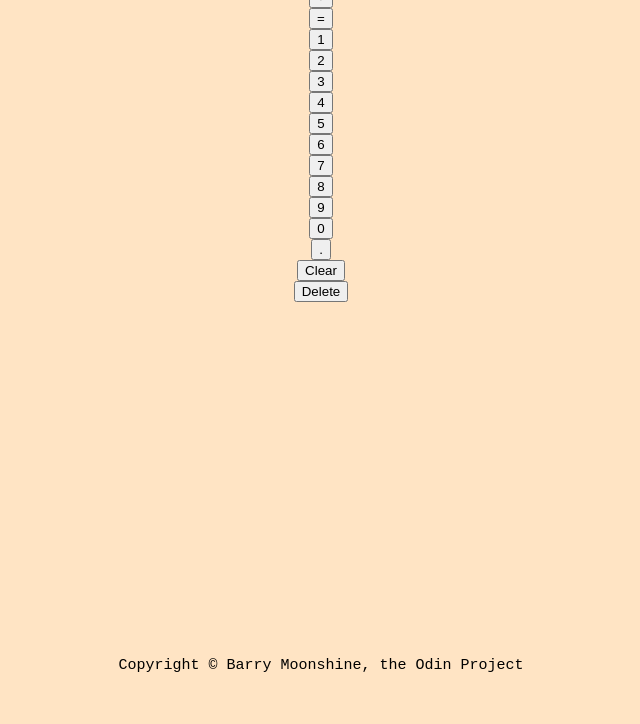
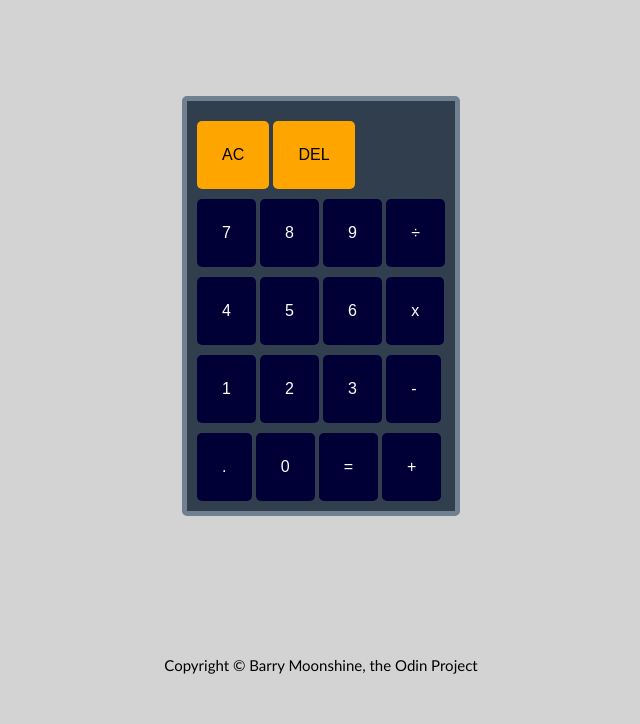
Before and after one commit to Barrymoonshine/calculator, a plain HTML site: page index.html in a window 1280 px wide. Shown: the part 76-800 px from the top of the page, without its empty margins (319-959 px from the left). Drawn offline with Linux system fonts and the light colour scheme.

Commit message:
Further styling applied to calculator, calculator screen displaying bug to resolve

```diff
--- a/index.html
+++ b/index.html
@@ -8,25 +8,40 @@
     <link rel="stylesheet" href="style.css">
 </head>
 <body>
-    <button id="add" class="opBtns">+</button>
-    <button id="subtract" class="opBtns">-</button>
+<h1>i-Calc</h1>
+<div id="bigContainer">
+    <div id="calcContainer">
+        <div id="displayContainer"></div>
+        <div class="rowOne">
+            <button id="clear" class="opBtns">AC</button>
+            <button id="delete" class="opBtns">DEL</button>
+        </div>
+        <div class="rowTwo">
+            <button id="7" class="numBtns">7</button>
+            <button id="8" class="numBtns">8</button>
+            <button id="9" class="numBtns">9</button>
+            <button id="divide" class="opBtns">÷</button>
+        </div>
+        <div class="rowThree">
+            <button id="4" class="numBtns">4</button>
+            <button id="5" class="numBtns">5</button>
+            <button id="6" class="numBtns">6</button>
             <button id="multiply" class="opBtns">x</button>
-    <button id="divide" class="opBtns">÷</button>
-    <button id="equals" class="opBtns">=</button>
+        </div>
+        <div class="rowFour">
             <button id="1" class="numBtns">1</button>
             <button id="2" class="numBtns">2</button>
             <button id="3" class="numBtns">3</button>
-    <button id="4" class="numBtns">4</button>
-    <button id="5" class="numBtns">5</button>
-    <button id="6" class="numBtns">6</button>
-    <button id="7" class="numBtns">7</button>
-    <button id="8" class="numBtns">8</button>
-    <button id="9" class="numBtns">9</button>
+            <button id="subtract" class="opBtns">-</button>
+        </div>
+        <div class="rowFive">
+            <button id="." class="numBtns">.</button>
             <button id="0" class="numBtns">0</button>
-    <button id="." class="numBtns">.</button>
-    <button id="clear" class="opBtns">Clear</button>
-    <button id="delete" class="opBtns">Delete</button>
-    <div id="displayContainer"></div>
+            <button id="equals" class="opBtns">=</button>
+            <button id="add" class="opBtns">+</button>
+        </div>
+    </div>
+</div>
 <div class="footer">
     Copyright &copy; Barry Moonshine, the Odin Project
 </div>
--- a/style.css
+++ b/style.css
@@ -2,10 +2,45 @@ body {
     display:flex;
     flex-direction: column;
     align-items: center;
-    font-family: 'Courier New', Courier, monospace;
-    background-color: bisque;
+    justify-content: center;
+    font-family:'Gill Sans', 'Gill Sans MT', Calibri, 'Trebuchet MS', sans-serif;
+    background-color: lightgray;
     margin: 0px;
     min-height: 100vh;
+}
+
+#bigContainer {
+    display: flex;
+    flex-direction: column;
+    justify-content: center;
+    flex-grow: 1;
+}
+
+#calcContainer {
+   background-color: rgb(48, 62, 77);
+    border: 5px solid slategrey;
+    border-radius: 5px;
+    padding: 10px;
+    display: flex;
+    flex-direction: column;
+    gap:10px;
+    min-height: 320px;
+    min-width: 220px;
+}
+
+#clear, #delete {
+    background-color: orange;
+    color: black;
+}
+
+button {
+    font-size: 16px;
+    background-color: rgb(0, 0, 54);
+    color: white;
+    border-radius: 5px;
+    border: 0px;
+    padding: 25px;
+    gap:10px;
 }
 
 .footer {
```
Lines whose indentation alone changed are shown as unchanged.
